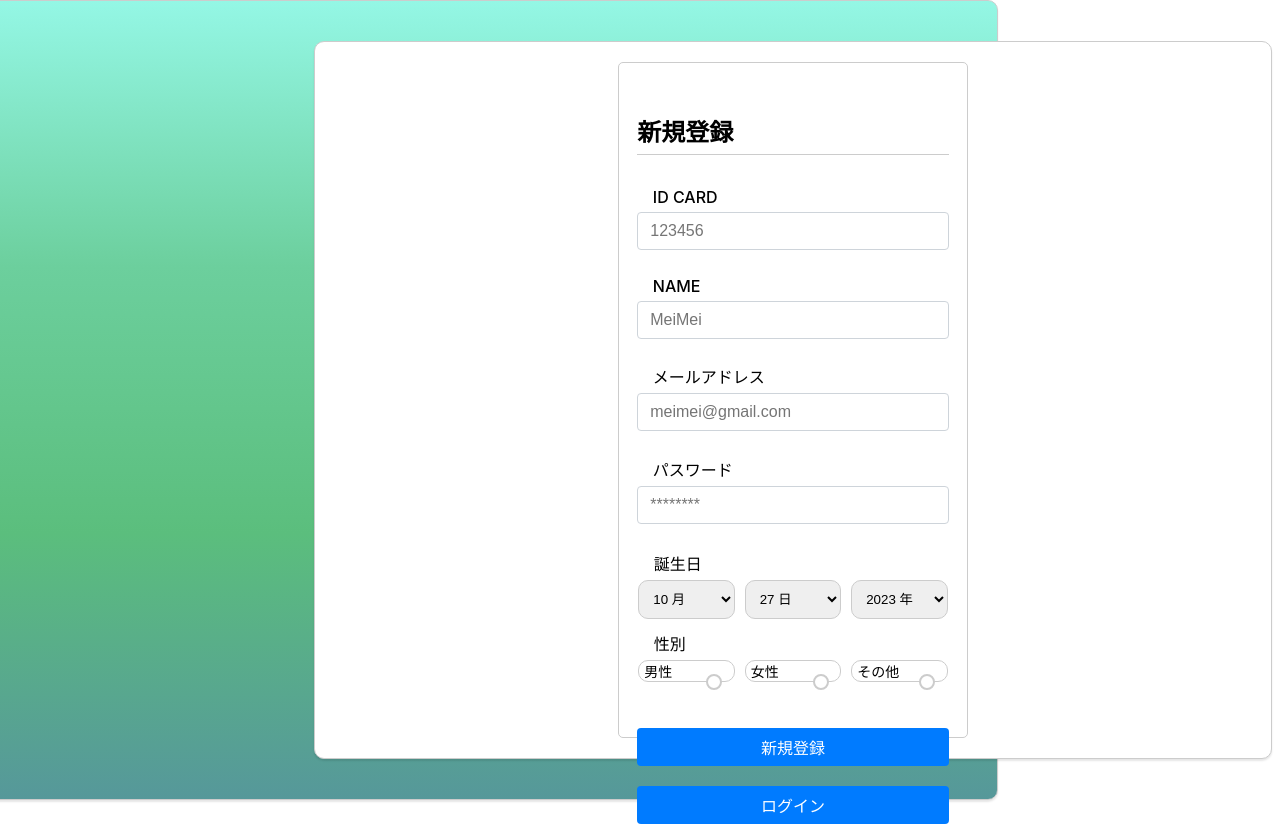
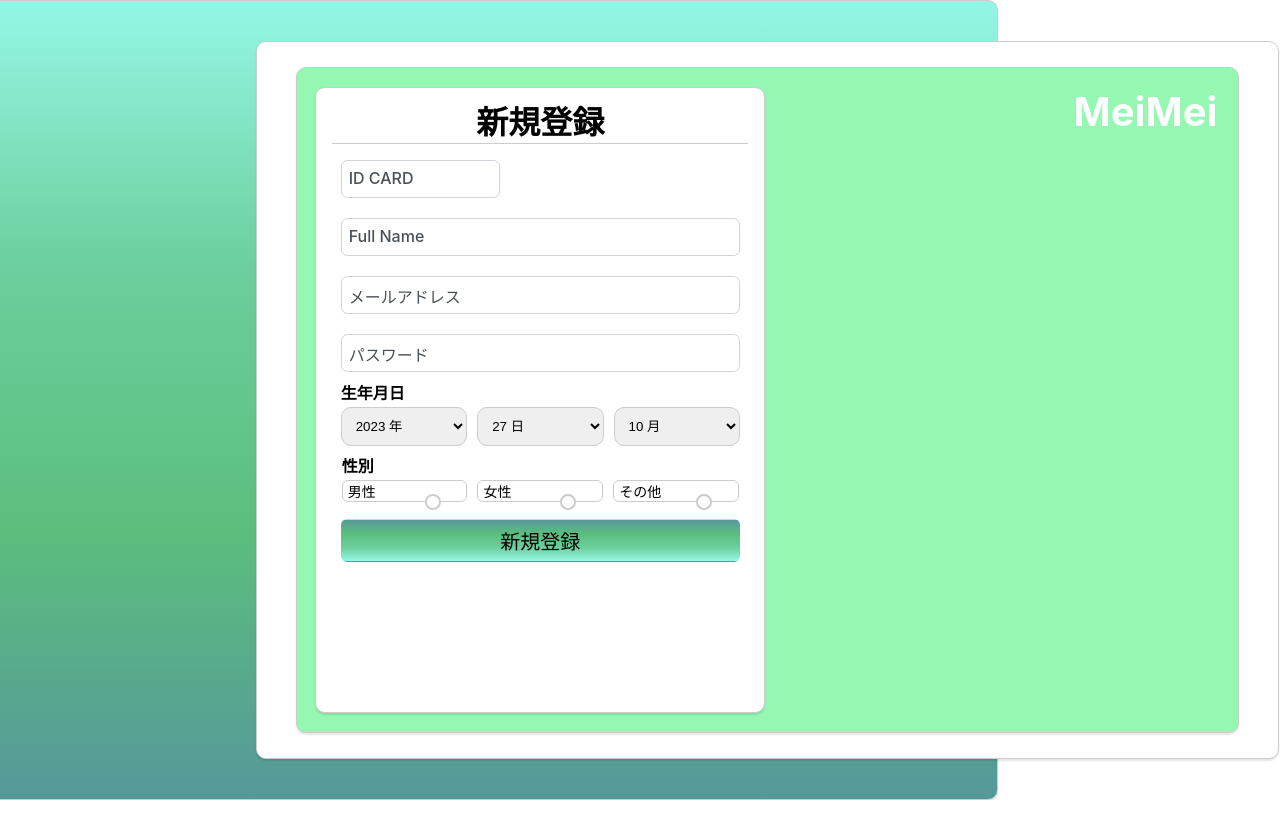
Before and after one commit to 3conangxindep/MeiMei, a React (Create React App) app in the folder client/: page /signUpPage in a window 1280 px wide. After the commit the page ends 800 px from the top, so only its background shows below. Built offline with nearby package versions, Linux system fonts and the light colour scheme.

Commit message:
aaa30/10

```diff
--- a/client/src/components/LoginPage/LoginPage.jsx
+++ b/client/src/components/LoginPage/LoginPage.jsx
@@ -4,6 +4,8 @@ import { Link, useHistory } from 'react-router-dom';
 import axios from "axios";
 
 
+const img = 'meimei_img.jpg';
+console.log(img)
 const LoginPage = () => {
     const history = useHistory();
     const http = axios.create({
@@ -105,7 +107,11 @@ const LoginPage = () => {
                     </div>
                     <div className='Appname'>
                       MeiMei
+                      <div className='image'>
+                        <img src={img} alt=" image" />
+                      </div>
                     </div>
+
                   </div>
             </div>
           </div>
--- a/client/src/components/SignUpPage/GenderTheme.css
+++ b/client/src/components/SignUpPage/GenderTheme.css
@@ -10,10 +10,10 @@
     grid-template-columns: 1fr 1fr 1fr;
     gap: 10px;
 }
-.FormLabel{
+.GenderLabel{
     display: block;
-    font-weight: 500;
-    margin-bottom: 5px;
+    font-weight: bold;
+    margin-bottom: 3px;
 }
 /* GenderTheme.css */
 .GenderOption {
@@ -21,7 +21,7 @@
     display: grid;
     grid-template-columns: 1fr 1fr;
     border: 1px solid #ccc;
-    border-radius: 10px;
+    border-radius: 6px;
   }
 
   .GenderOption label{
--- a/client/src/components/SignUpPage/GenderTheme.jsx
+++ b/client/src/components/SignUpPage/GenderTheme.jsx
@@ -9,7 +9,7 @@ const GenderTheme = ({selectedOption,setSelectedOption}) => {
 
   return (
     <div className="GenderContainer">
-      <label className='FormLabel'>性別</label>
+      <label className='GenderLabel'>性別</label>
       <div className='Row'>
         <div className='GenderOption'>
           <label>男性</label>
--- a/client/src/components/SignUpPage/SetTimes.css
+++ b/client/src/components/SignUpPage/SetTimes.css
@@ -1,8 +1,8 @@
 .SetTimeContainer{
     width: 100%;
     max-height: 150px;
-    border: 1px solid #fff;
-    margin-bottom: 10px;
+    /* border: 1px solid #fff; */
+    margin-bottom: 0.375rem;
     display: flex;
     flex-direction: column;
 }
@@ -11,10 +11,10 @@
     grid-template-columns: 1fr 1fr 1fr;
     gap: 10px;
 }
-.FormLabel{
+.timeLabel{
     display: block;
-    font-weight: 500;
-    margin-bottom: 5px;
+    font-weight: bold;
+    margin-bottom: 3px;
 }
 .content{
     width: 100%;
--- a/client/src/components/SignUpPage/SetTimes.jsx
+++ b/client/src/components/SignUpPage/SetTimes.jsx
@@ -20,12 +20,12 @@ const SetTimes = ({setCurrentMonth, setCurrentDay, setCurrentYear}) => {
 
   return (
     <div className="SetTimeContainer">
-      <label className='FormLabel'>誕生日</label>
+      <label className='timeLabel'>生年月日</label>
       <div className='Row'>
-        <div>
-          <select className="content" value={currentMonth} onChange={(e)=>setCurrentMonthLocal(e.target.value)}>
-            {months.map((month, index) => (
-              <option key={index} value={index + 1}>{month}</option>
+      <div>
+          <select className="content" value={currentYear} onChange={(e)=>setCurrentYearLocal(e.target.value)}>
+            {years.map((year, index) => (
+              <option key={index} value={1970 + index}>{year}</option>
             ))}
           </select>
         </div>
@@ -37,9 +37,9 @@ const SetTimes = ({setCurrentMonth, setCurrentDay, setCurrentYear}) => {
           </select>
         </div>
         <div>
-          <select className="content" value={currentYear} onChange={(e)=>setCurrentYearLocal(e.target.value)}>
-            {years.map((year, index) => (
-              <option key={index} value={1970 + index}>{year}</option>
+          <select className="content" value={currentMonth} onChange={(e)=>setCurrentMonthLocal(e.target.value)}>
+            {months.map((month, index) => (
+              <option key={index} value={index + 1}>{month}</option>
             ))}
           </select>
         </div>
--- a/client/src/components/SignUpPage/SignUpPage.css
+++ b/client/src/components/SignUpPage/SignUpPage.css
@@ -14,51 +14,69 @@
   box-shadow: 0 2px 2px rgba(0,0,0,0.1);
   border-radius: 10px;
 }
+.signup-bg{
+  display: flex;
+  justify-content: center;
+  position: absolute;
+  right: -22%;
+  background-color: white;
+  width: 80%;
+  height: 90%;
+  max-height: 90%;
+  max-width: 100%;
+  padding:2% 3%;
+  border: 1px solid #ccc;
+  box-shadow: 0 2px 2px rgba(0,0,0,0.1);
+  border-radius: 10px;
+}
 .Container-signUp{
-    position: absolute;
-    right: -21.5%;
-    /* max-width: 400px; */
-    width: 75%;
-    height: 85%;
-    max-height: 90%;
-    background-color: white;
-    margin: 0 auto;
-    padding: 20px;
-    display: flex;
-    justify-content: center;
-    align-items: center;
-    border: 1px solid #ccc;
-    box-shadow: 0 2px 2px rgba(0,0,0,0.1);
-    border-radius: 10px;
-    height: 100vh;
+  display: flex;
+  background-color: #94F7B2;
+  /* background-image: linear-gradient(to top, #94f7e5, #85edd3, #77e2c1, #6cd8ad, #63cd99, #5bc595, #52be90, #4ab68c, #44af94, #45a899, #4ca09b, #56989a); */
+  width: 100%;
+  max-height: auto;
+  max-width: 100%;
+  padding:2%;
+  border: 1px solid #ccc;
+  box-shadow: 0 2px 2px rgba(0,0,0,0.1);
+  border-radius: 10px;
+  z-index: 1;
 }
 .SignUpBorder {
-  width: 100%;
-  height: 100%;
-  max-height: 700px;
-  max-width: 350px;
-  padding: 2%;
+  background-color: white;
+  width: 90%;
+  /* height: 100%; */
+  max-width: 100%;
+  max-width: 450px;
+  padding: 0 1rem;
   border: 1px solid #ccc;
-  border-radius: 5px;
+  box-shadow: 0 2px 2px rgba(0,0,0,0.1);
+  border-radius: 10px;
 }
 .SignUp{
-    width: auto;
-    font-size: 1.5rem;
-    border-bottom: 1px solid #ccc;
-    padding-bottom: 2%;
+  margin: 0;
+  padding-top:2%;
+  width: 100%;
+  text-align: center;
+  font-size: 2rem;
+  border-bottom: 1px solid #ccc;
+
+}
+.SignUpForm{
+  padding: 1rem 2%;
 }
 .FormGroup {
     width: 100%;
-    margin-bottom: 10px;
     display: flex;
     flex-direction: column;
   }
-.FormLabel{
-    display: block;
+.Label-sign{
+    position: absolute;
     font-weight: 500;
-    margin-bottom: 5px;
+    margin:0.5rem;
+    color: #495057;
+    transition: transform 0.3s, font-size 0.3s;
 }
-
 .FormInput {
     width: 100%;
     padding: 0.375rem 0.75rem;
@@ -68,8 +86,14 @@
     background-color: #fff;
     background-clip: padding-box;
     border: 1px solid #ced4da;
-    border-radius: 0.25rem;
+    border-radius: 0.4rem;
     transition: border-color 0.15s ease-in-out, box-shadow 0.15s ease-in-out;
+  }
+  .FormInput:focus + .Label-sign, .FormInput:valid + .Label-sign {
+    transform: translateY(-1.7rem);
+    /* margin-left: 0%; */
+    color: #000000;
+    font-size: 0.8rem;
   }
 .FormInput:hover,
 .FormInput:focus {
@@ -86,27 +110,30 @@ box-shadow: 0 0 0 0.2rem rgba(0, 123, 255, 0.25);
     display: block;
     width: 100%;
     padding: 0.375rem 0.75rem;
-    font-size: 1rem;
-    font-weight: 400;
+    margin-top: 4%;
+    font-size: 1.25rem;
+    font-weight: 550;
     text-align: center;
     white-space: nowrap;
     vertical-align: middle;
     cursor: pointer;
     border: 1px solid transparent;
-    border-radius: 0.25rem;
-    color: #fff;
-    background-color: #007bff;
+    border-radius: 6px;
+    color: #000000;
+    background-image: linear-gradient(to top,#94F7E5,#6CCF9D,#5BBE7D,#56989A);
     transition: color 0.15s ease-in-out, background-color 0.15s ease-in-out,
       border-color 0.15s ease-in-out, box-shadow 0.15s ease-in-out;
   }
-
+  .settime{
+    margin-top: -3%;
+  }
   .FormButton:hover {
     color: #fff;
-    background-color: #0056b3;
-    border-color: #0056b3;
+    background-image: linear-gradient(to top,#62b1a2,#265f55);
+    border-color: #68dd7b;
   }
   a{
-    color: #0056b3;
+     color: #161716;
     font-size: 14px;
     float: right;
     text-decoration: none;
--- a/client/src/components/SignUpPage/SignUpPage.jsx
+++ b/client/src/components/SignUpPage/SignUpPage.jsx
@@ -106,76 +106,89 @@ const SignUpPage = () => {
 
     return (
         <div className='border-bg'>
+             {/* bachround color*/}
+             <div className='signup-bg'>
                 <div className='Container-signUp'>
                     <div className='SignUpBorder'>
                         <h4 className='SignUp'>新規登録</h4>
                         <form onSubmit={handleSignup}>
                             <div className='SignUpForm'>
                                 <div className='FormGroup'>
-                                <label className='FormLabel'>ID CARD</label>
+                                    <input
+                                        type="text"
+                                        style={{width:'40%'}}
+                                        className='FormInput'
+                                        id='text'
+                                        value={idCard}
+                                        onChange={(e) => setIdCard(e.target.value)}
+                                        // placeholder="123456"
+                                        required
+                                    />
+                                    <label for="text" className='Label-sign'>ID CARD</label>
+                                    {idCardErrorMessage && <p className='FormError'>{idCardErrorMessage}</p>}
+                                </div>
+                                <div className='FormGroup'>
                                     <input
                                         type="text"
                                         className='FormInput'
-                                    value={idCard}
-                                    onChange={(e) => setIdCard(e.target.value)}
-                                    placeholder="123456"
-                                />
-                                {idCardErrorMessage && <p className='FormError'>{idCardErrorMessage}</p>}
-                            </div>
-                            <div className='FormGroup'>
-                                <label className='FormLabel'>NAME</label>
-                                <input
-                                    type="text"
-                                    className='FormInput'
+                                        id='name'
                                         value={userName}
                                         onChange={(e) => setUserName(e.target.value)}
-                                    placeholder="MeiMei"
+                                        // placeholder="MeiMei"
+                                        required
                                     />
+                                    <label for="text" className='Label-sign'>Full Name</label>
                                     {userNameErrorMessage && <p className='FormError'>{userNameErrorMessage}</p>}
                                 </div>
                                 <div className='FormGroup'>
-                                <label className='FormLabel'>メールアドレス</label>
                                     <input
                                         type="email"
                                         className='FormInput'
+                                        id='email'
                                         value={email}
                                         onChange={(e) => setEmail(e.target.value)}
-                                    placeholder="meimei@gmail.com"
+                                        required
                                     />
+                                    <label for='email' className='Label-sign'>メールアドレス</label>
                                     {emailErrorMessage && <p className='FormError'>{emailErrorMessage}</p>}
                                 </div>
                                 <div className='FormGroup'>
-                                <label className='FormLabel'>パスワード</label>
                                     <input
                                         type="password"
                                         className='FormInput'
+                                        id='pass'
                                         value={password}
                                         onChange={(e) => setPassword(e.target.value)}
-                                    placeholder="********"
+                                        required
                                     />
+                                     <label for="pass" className='Label-sign'>パスワード</label>
                                     {passwordErrorMessage && <p className='FormError'>{passwordErrorMessage}</p>}
                                 </div>
-
+                                <div className='settime'>
                                     <SetTimes
+                                        setCurrentYear={setBirthYear}
+                                        setCurrentDay={setBirthDay}
                                         setCurrentMonth={setBirthMonth}
-                                setCurrentDay={setBirthDay}
-                                setCurrentYear={setBirthYear}
                                     />
-
-                            <div className='FormGroup'>
+                                </div>
+                                <div>
                                     <GenderTheme setSelectedOption={setGender}></GenderTheme>
                                     {genderErrorMessage && <p className='FormError'>{genderErrorMessage}</p>}
                                 </div>
+
+                            <button className='FormButton' type='submit'>新規登録</button>
                             </div>
-                        <br/>
-                        <button className='FormButton' type='submit'>新規登録</button><br />
                         </form>
-                    <Link to="/loginPage" className='FormButton'>ログイン</Link>
+                        {/* <Link to="/loginPage" className='FormButton'>ログイン</Link> */}
                         {loading && (
                         <div role="status" className="pt-4 flex">
                             <span className="sr-only">Loading...</span>
                         </div>
                         )}
+                    </div>
+                    <div className='Appname'>
+                      MeiMei
+                    </div>
                 </div>
             </div>
         </div>
```
Also changed, not shown: client/src/components/LoginPage/LoginPage.css (+9 -3 lines), client/public/meimei_img.jpg (added). Lines whose indentation alone changed are shown as unchanged.
